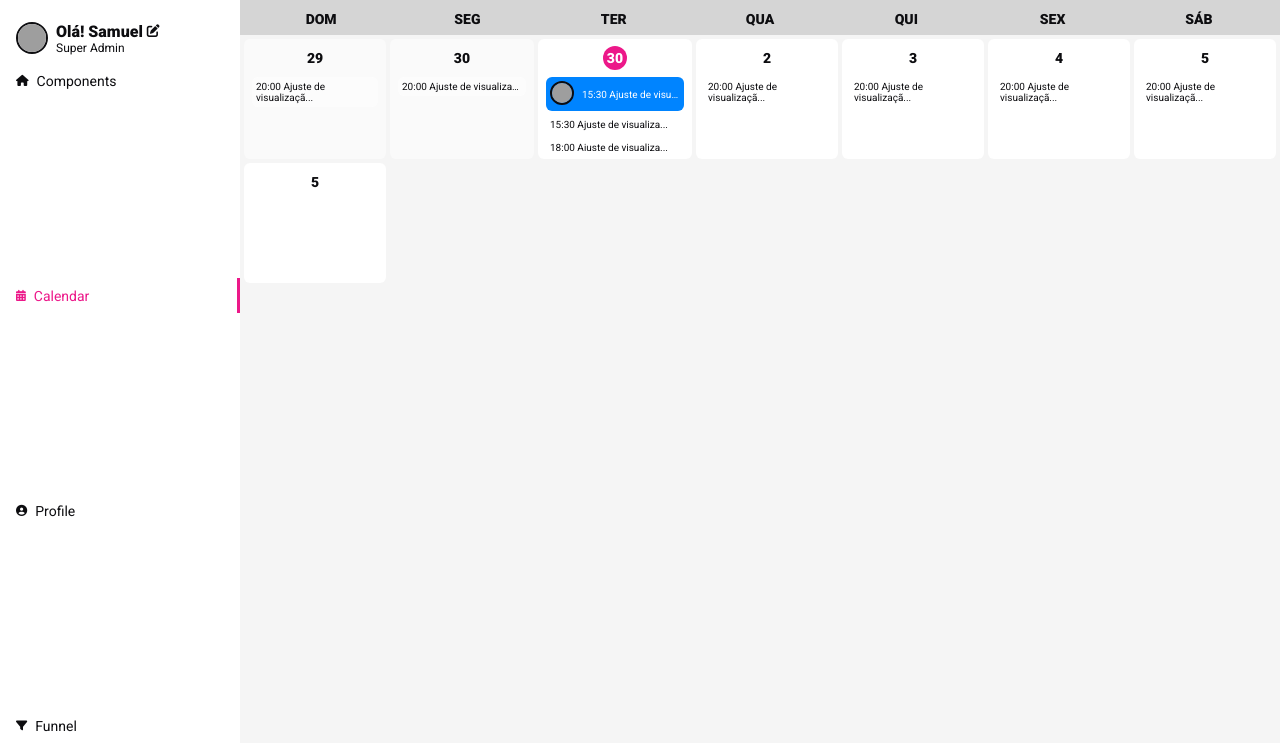
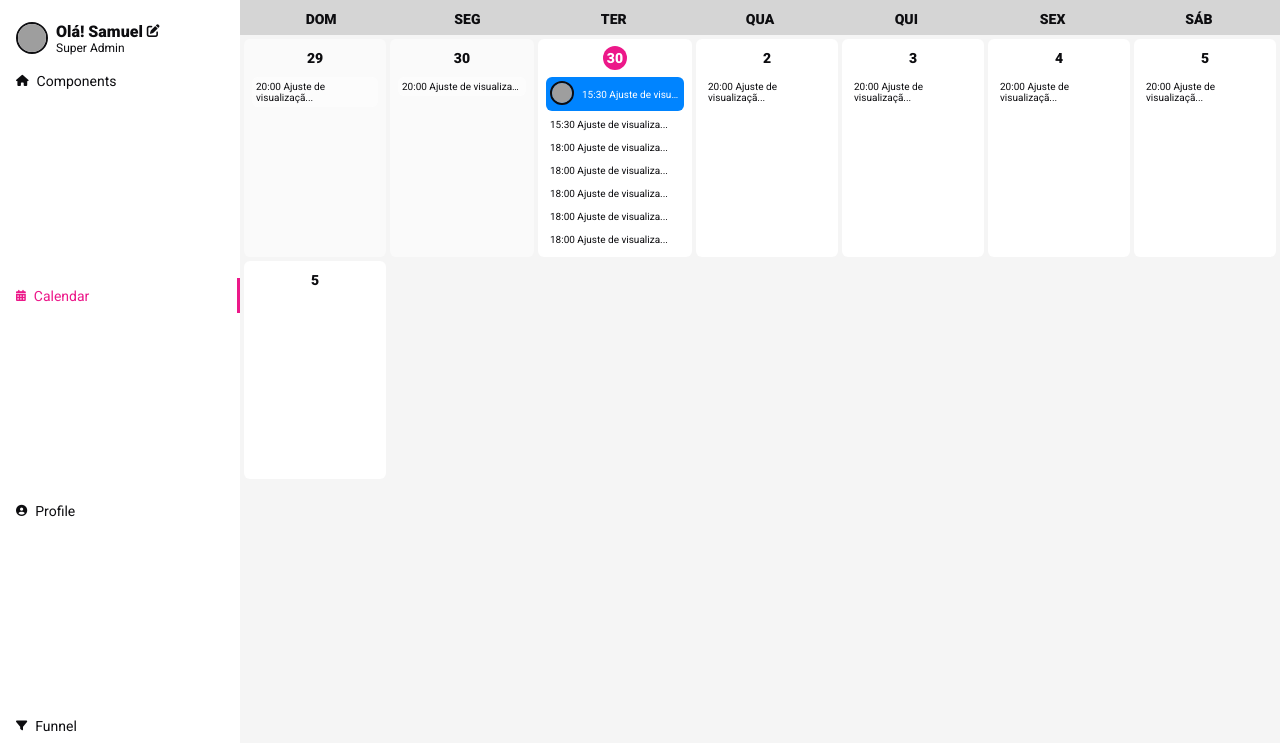
Before and after one commit to gestordeveloper/aura, a website: page docs/calendar.html in a window 1280 px wide. Shown: the part 57-800 px from the top of the page. Drawn offline with nearby package versions, Linux system fonts and the light colour scheme; files that its build step writes are made by us from their sources; grey boxes are pictures that could not be loaded.

Commit message:
ajustes no calendário

```diff
--- a/source/components/calendar.scss
+++ b/source/components/calendar.scss
@@ -82,6 +82,9 @@
 
 .calendar {
     background: var(--background);
+    display: flex;
+    flex-direction: column;
+    height: calc(100vh - 60px);
 
     .calendar_week {
         display: grid;
@@ -101,6 +104,7 @@
     .calendar_days {
         display: grid;
         grid-template-columns: repeat(7, 1fr);
+        grid-auto-rows: 1fr;
         gap: spacing("1");
         padding: spacing("1");
 
@@ -116,8 +120,6 @@
             border-radius: radius("sm");
             cursor: pointer;
             padding: spacing("2");
-            max-height: 120px;
-            min-height: 120px;
 
             @media (max-width: 42em) {
                 max-height: none;
```
